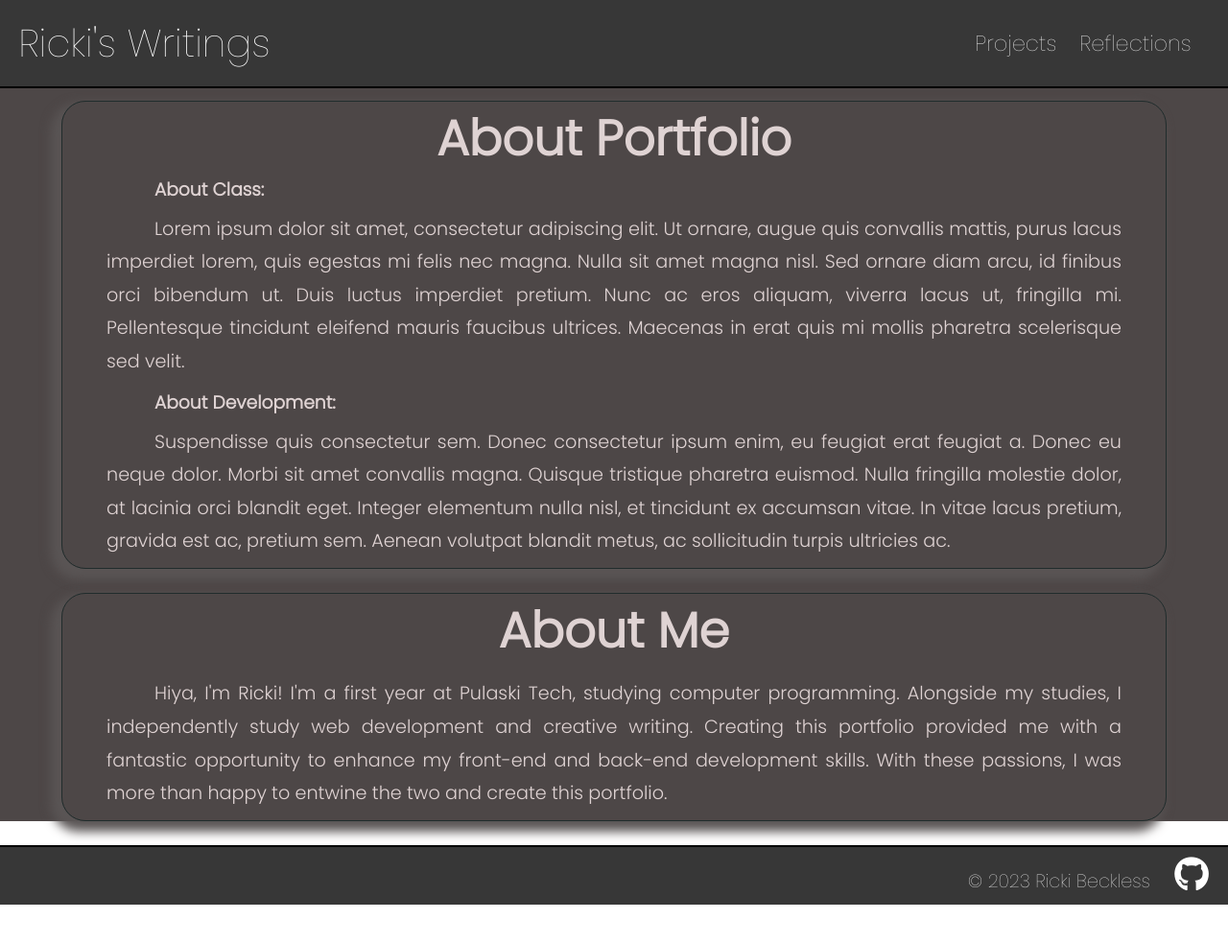
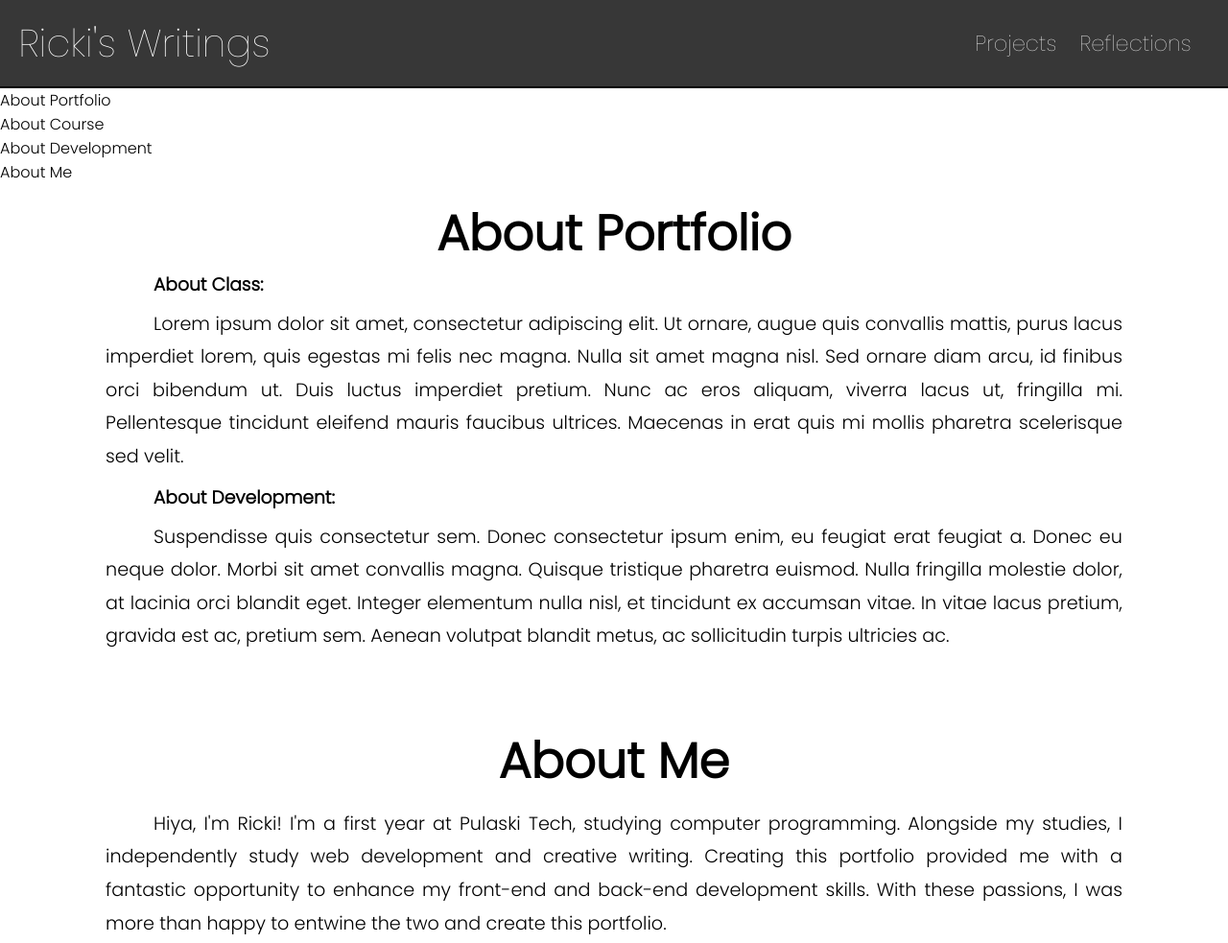
Before and after one commit to rickibeckless/EnglishCompI-PortfolioApp, a website: page public/pages/about.html in a window 1280 px wide. Shown: the top 983 px of the page at 96% size. Before the commit the page ends 943 px from the top, so only its background shows below. Drawn offline with Linux system fonts and the light colour scheme.

Commit message:
feat: Start implimenting new accordion feature in about.html

```diff
--- a/public/css/pageStyles/aboutStyles/aboutStyles.css
+++ b/public/css/pageStyles/aboutStyles/aboutStyles.css
@@ -1,19 +1,5 @@
 @import url(../projectStyles/projectStyles.css);
 
-.middle-container {
-    background-color: #4d4747;
-    color: #dfd3d3;
+.content-intro {
+    margin-top: 0;
 }
-
-.project-card {
-    border: 1px solid #202c2c;
-    border-radius: 25px;
-    box-shadow: -7px 7px 11px 4px #5a5555;
-
-    margin: 1% 5% 2%;
-    padding: 0;
-}
-
-.project-content {
-    background-color: inherit;
-}
--- a/public/pages/about.html
+++ b/public/pages/about.html
@@ -39,6 +39,17 @@
             </div>
         </div>
         <div class="middle-container">
+            <div class="menu-holder">
+                <ul>
+                    <li>
+                        About Portfolio
+                        <li>About Course</li>
+                        <li>About Development</li>
+                    </li>
+                    <li>About Me</li>
+                </ul>
+            </div>
+            <div class="menu-content">
                 <div class="project-card">
                     <div class="project-header">
                         <h2 class="header-title" id="about-portfolio">About Portfolio</h2>
@@ -76,6 +87,7 @@
                     </div>
                 </div>
             </div>
+        </div>
         <div class="bottom-container">
             <div class="b-left">
                 <!-- <a href="./pages/attributions.html" id="attributions">Attributions</a> -->
```
Also changed, not shown: public/script/aboutScript/aboutScript.js (added). Lines whose indentation alone changed are shown as unchanged.
